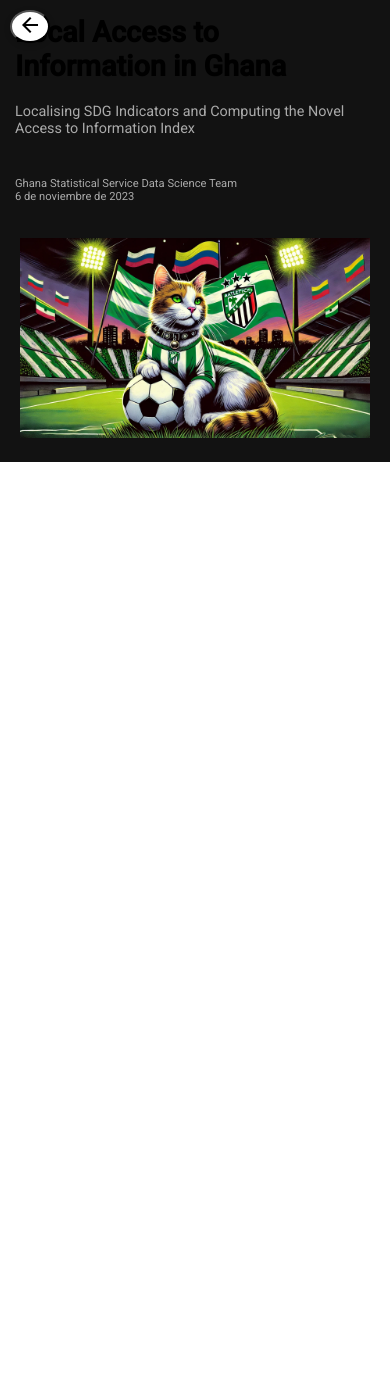
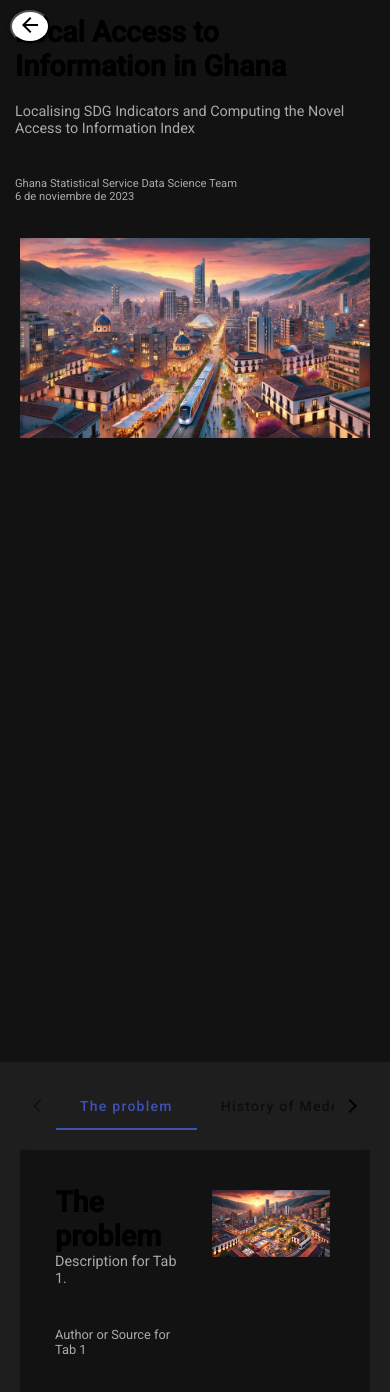
Before and after one commit to evasquezg97/un_datathon_MMM, an Angular app in the folder connected-parches/: page /storymap in a window 390 px wide. Shown: the top 1392 px of the page. Before the commit the page ends 844 px from the top, so only its background shows below. Built offline with nearby package versions, Linux system fonts and the light colour scheme.

Commit message:
Gato verdolaga

```diff
--- a/connected-parches/src/components/storymap/storymap.component.css
+++ b/connected-parches/src/components/storymap/storymap.component.css
@@ -129,3 +129,213 @@
       font-size: 0.7rem;
     }
   }
+  /* storymap.component.css */
+
+/* Existing Styles */
+* {
+    margin: 0;
+    padding: 0;
+    box-sizing: border-box;
+  }
+
+  body, html {
+    font-family: Arial, sans-serif;
+    background-color: #121212;
+    color: #ffffff;
+    width: 100%;
+    height: 100%;
+  }
+
+  body {
+    display: flex;
+    justify-content: center;
+    align-items: center;
+  }
+
+  .container {
+    display: flex;
+    width: 100%; /* Full width */
+    height: 100vh; /* Full viewport height */
+    flex-direction: row;
+    background-color: #121212;
+  }
+
+  .text-section {
+    padding: 40px;
+    width: 50%; /* 50% width */
+    display: flex;
+    flex-direction: column;
+    justify-content: center;
+  }
+
+  .text-section h1 {
+    font-size: 3rem;
+    font-weight: bold;
+    margin-bottom: 20px;
+  }
+
+  .text-section .subtitle {
+    font-size: 1.2rem;
+    color: #aaaaaa;
+    margin-bottom: 40px;
+  }
+
+  .text-section .author, .text-section .date {
+    font-size: 1rem;
+    color: #aaaaaa;
+  }
+
+  .image-section {
+    width: 50%; /* 50% width */
+    height: 100vh;
+    overflow: hidden; /* Hide overflow */
+  }
+
+  .image-section img {
+    width: 100%;
+    height: 100%;
+    object-fit: cover; /* Cover the container */
+    object-position: center; /* Center the image */
+  }
+
+  /* New Tab Section Styles */
+  .tab-section {
+    width: 100%;
+    padding: 40px;
+    background-color: #1e1e1e; /* Optional: Different background to distinguish sections */
+  }
+
+  .tab-content {
+    display: flex;
+    flex-direction: row;
+    width: 100%;
+    height: auto; /* Adjust height based on content */
+    background-color: #121212;
+    padding: 20px;
+    box-shadow: 0 4px 6px rgba(0, 0, 0, 0.1);
+    margin-top: 20px;
+  }
+
+  .tab-content .text-section {
+    width: 50%;
+    padding: 20px;
+  }
+
+  .tab-content .image-section {
+    width: 50%;
+    height: auto;
+    overflow: hidden;
+  }
+
+  .tab-content .image-section img {
+    width: 100%;
+    height: 100%;
+    object-fit: cover;
+    object-position: center;
+  }
+
+  /* Responsive Design */
+
+  /* Adjust layout for screens <= 992px */
+  @media (max-width: 992px) {
+    body {
+      flex-direction: column;
+      align-items: stretch;
+    }
+
+    .container {
+      flex-direction: column;
+      height: auto;
+    }
+
+    .text-section, .image-section, .tab-content .text-section, .tab-content .image-section {
+      width: 100%;
+      padding: 20px;
+    }
+
+    .text-section h1 {
+      font-size: 2.5rem;
+    }
+
+    .text-section .subtitle {
+      font-size: 1.1rem;
+    }
+
+    .text-section .author, .text-section .date {
+      font-size: 0.9rem;
+    }
+
+    .image-section img, .tab-content .image-section img {
+      height: auto; /* Allow images to adjust height */
+    }
+  }
+
+  /* Adjust layout for screens <= 768px */
+  @media (max-width: 768px) {
+    .text-section h1 {
+      font-size: 2rem;
+    }
+
+    .text-section .subtitle {
+      font-size: 1rem;
+    }
+
+    .text-section .author, .text-section .date {
+      font-size: 0.8rem;
+    }
+
+    .tab-content .text-section h2 {
+      font-size: 2rem;
+    }
+
+    .tab-content .subtitle {
+      font-size: 1rem;
+    }
+
+    .tab-content .author {
+      font-size: 0.9rem;
+    }
+  }
+
+  /* Adjust layout for screens <= 576px */
+  @media (max-width: 576px) {
+    body {
+      padding: 20px;
+    }
+
+    .text-section {
+      padding: 15px;
+    }
+
+    .text-section h1 {
+      font-size: 1.8rem;
+    }
+
+    .text-section .subtitle {
+      font-size: 0.9rem;
+    }
+
+    .text-section .author, .text-section .date {
+      font-size: 0.7rem;
+    }
+
+    .tab-section {
+      padding: 20px;
+    }
+
+    .tab-content .text-section {
+      padding: 15px;
+    }
+
+    .tab-content .text-section h2 {
+      font-size: 1.8rem;
+    }
+
+    .tab-content .subtitle {
+      font-size: 0.9rem;
+    }
+
+    .tab-content .author {
+      font-size: 0.8rem;
+    }
+  }
--- a/connected-parches/src/components/storymap/storymap.component.html
+++ b/connected-parches/src/components/storymap/storymap.component.html
@@ -7,6 +7,84 @@
     <p class="date">6 de noviembre de 2023</p>
   </div>
   <div class="image-section">
-    <img src="/assets/gato_verdolaga.webp" alt="Application Image" />
+    <img src="/assets/medellin_magico4k.webp" alt="Application Image" />
   </div>
 </div>
+<!-- New Tab Section -->
+<div class="tab-section">
+    <mat-tab-group>
+      <mat-tab label="The problem">
+        <div class="tab-content">
+          <div class="text-section">
+            <h2>The problem</h2>
+            <p class="subtitle">Description for Tab 1.</p>
+            <p class="author">Author or Source for Tab 1</p>
+          </div>
+          <div class="image-section">
+            <img src="/assets/medellin_magico.webp" alt="Tab 1 Image" />
+          </div>
+        </div>
+      </mat-tab>
+      <mat-tab label="History of Medellín">
+        <div class="tab-content">
+          <div class="text-section">
+            <h2>Tab 2 Title</h2>
+            <p class="subtitle">Description for Tab 2.</p>
+            <p class="author">Author or Source for Tab 2</p>
+          </div>
+          <div class="image-section">
+            <img src="/assets/gato_verdolaga.webp" alt="Tab 2 Image" />
+          </div>
+        </div>
+      </mat-tab>
+      <mat-tab label="Tourism impact indicators">
+        <div class="tab-content">
+          <div class="text-section">
+            <h2>The problem</h2>
+            <p class="subtitle">Description for Tab 1.</p>
+            <p class="author">Author or Source for Tab 1</p>
+          </div>
+          <div class="image-section">
+            <img src="/assets/gato_verdolaga.webp" alt="Tab 1 Image" />
+          </div>
+        </div>
+      </mat-tab>
+      <mat-tab label="Sustainable indicators">
+        <div class="tab-content">
+          <div class="text-section">
+            <h2>Tab 2 Title</h2>
+            <p class="subtitle">Description for Tab 2.</p>
+            <p class="author">Author or Source for Tab 2</p>
+          </div>
+          <div class="image-section">
+            <img src="/assets/gato_verdolaga.webp" alt="Tab 2 Image" />
+          </div>
+        </div>
+      </mat-tab>
+      <mat-tab label="Our solution">
+        <div class="tab-content">
+          <div class="text-section">
+            <h2>The problem</h2>
+            <p class="subtitle">Description for Tab 1.</p>
+            <p class="author">Author or Source for Tab 1</p>
+          </div>
+          <div class="image-section">
+            <img src="/assets/gato_verdolaga.webp" alt="Tab 1 Image" />
+          </div>
+        </div>
+      </mat-tab>
+      <mat-tab label="MIT License">
+        <div class="tab-content">
+          <div class="text-section">
+            <h2>Tab 2 Title</h2>
+            <p class="subtitle">Description for Tab 2.</p>
+            <p class="author">Author or Source for Tab 2</p>
+          </div>
+          <div class="image-section">
+            <img src="/assets/gato_verdolaga.webp" alt="Tab 2 Image" />
+          </div>
+        </div>
+      </mat-tab>
+      <!-- Add more tabs as needed -->
+    </mat-tab-group>
+  </div>
--- a/connected-parches/src/components/storymap/storymap.component.ts
+++ b/connected-parches/src/components/storymap/storymap.component.ts
@@ -1,10 +1,12 @@
 import { Component } from '@angular/core';
 import { ArrowButtonComponent } from '../arrow-button/arrow-button.component';
+import { MatTabsModule } from '@angular/material/tabs'; // Import MatTabsModule
+import { CommonModule } from '@angular/common'; // Import CommonModule
 
 @Component({
   selector: 'app-storymap',
   standalone: true,
-  imports: [ArrowButtonComponent],
+  imports: [ArrowButtonComponent,MatTabsModule, CommonModule],
   templateUrl: './storymap.component.html',
   styleUrls: ['./storymap.component.css']
 })
```
Also changed, not shown: connected-parches/src/assets/medellin_magico.webp (added), connected-parches/src/assets/medellin_magico4k.webp (added).
